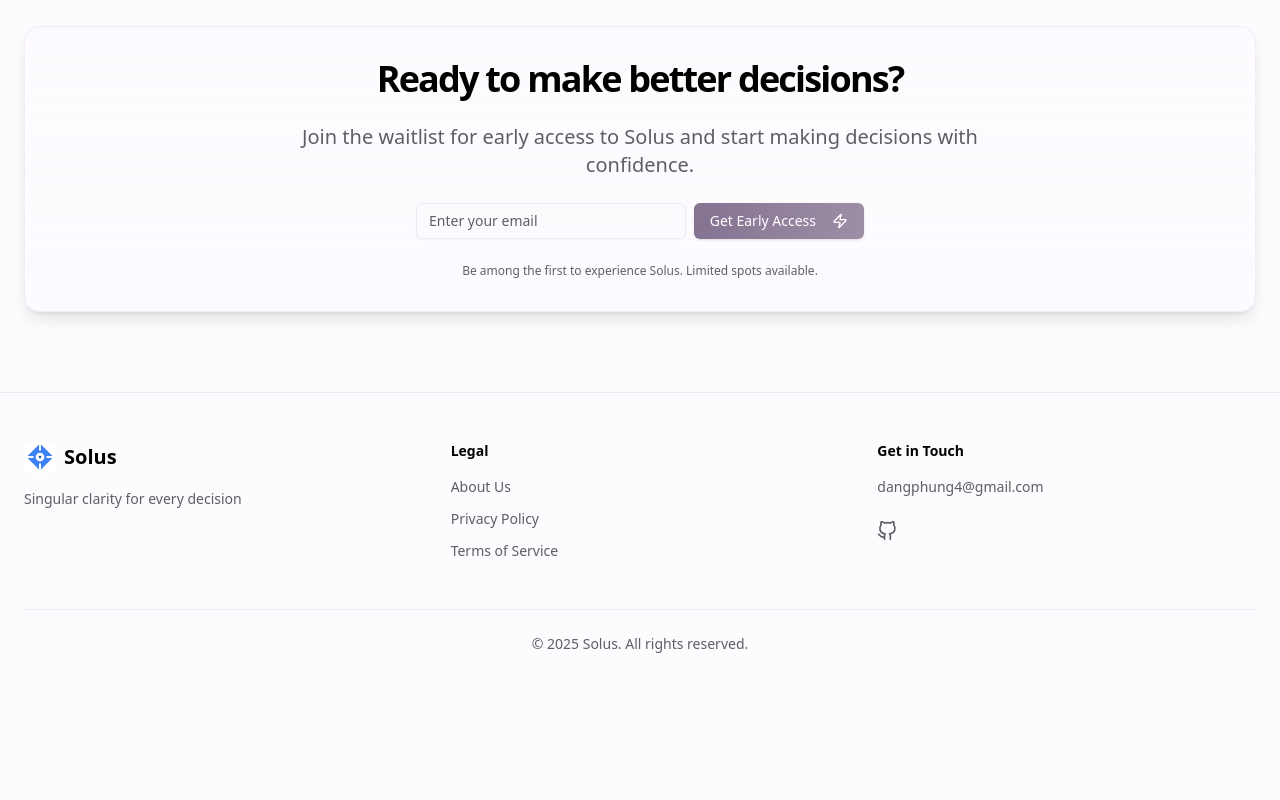
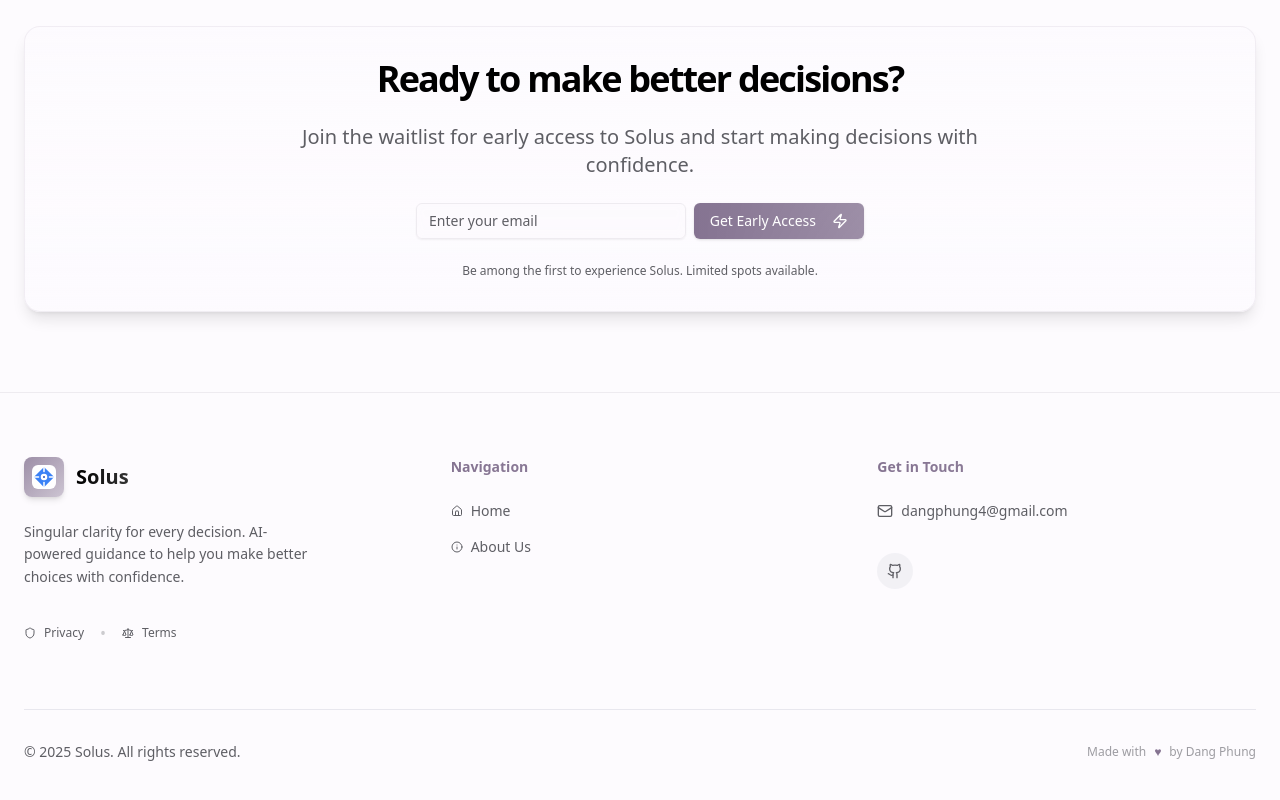
Before and after one commit to dangphung4/Solus, a React (Vite) app in the folder Solus/: page / in a window 1280 px wide. Shown: the part 3980-4780 px from the top of the page. Before the commit the page ends 4682 px from the top, so only its background shows below. Built offline with nearby package versions, Linux system fonts and the light colour scheme; no server answers.

Commit message:
feat: update ui for desktop footer

```diff
--- a/Solus/src/Core/Shared/Footer.tsx
+++ b/Solus/src/Core/Shared/Footer.tsx
@@ -1,5 +1,14 @@
-import { Link } from 'react-router-dom';
-import { cn } from '@/lib/utils';
+import { Link } from "react-router-dom";
+import { cn } from "@/lib/utils";
+import {
+  ArrowUpRight,
+  Mail,
+  Github,
+  Info,
+  Scale,
+  Shield,
+  Home,
+} from "lucide-react";
 
 interface FooterProps {
   className?: string;
@@ -9,77 +18,128 @@ export function Footer({ className }: FooterProps) {
   const currentYear = new Date().getFullYear();
 
   return (
-    <footer className={cn("border-t bg-background", className)}>
-      <div className="container px-4 py-8 md:px-6 md:py-12">
+    <footer
+      className={cn(
+        "border-t bg-background relative overflow-hidden",
+        className
+      )}
+    >
+      {/* Background gradients */}
+      <div className="absolute inset-0 bg-grid-white/[0.02] -z-10" />
+      <div className="absolute -bottom-24 -left-24 w-96 h-96 bg-primary/10 rounded-full blur-3xl opacity-30 -z-10" />
+      <div className="absolute -bottom-24 -right-24 w-96 h-96 bg-primary/10 rounded-full blur-3xl opacity-30 -z-10" />
+
+      <div className="container mx-auto px-4 py-12 md:px-6 md:py-16 max-w-7xl">
         <div className="grid grid-cols-1 gap-12 md:grid-cols-2 lg:grid-cols-3">
           {/* Brand Section */}
-          <div className="flex flex-col gap-4">
-            <Link to="/" className="flex items-center gap-2 group">
-              <img src="/favicon.svg" alt="Solus Logo" className="h-8 w-8" />
-              <span className="text-xl font-bold group-hover:text-primary transition-colors">Solus</span>
+          <div className="flex flex-col gap-6">
+            <Link to="/" className="flex items-center gap-3 group w-fit">
+              <div className="h-10 w-10 rounded-lg bg-gradient-to-br from-primary/80 to-primary/40 flex items-center justify-center shadow-md transition-all duration-300 group-hover:shadow-primary/20 group-hover:scale-110">
+                <img src="/favicon.svg" alt="Solus Logo" className="h-6 w-6" />
+              </div>
+              <span className="text-xl font-bold group-hover:text-primary transition-colors bg-clip-text text-transparent bg-gradient-to-r from-foreground to-foreground/80">
+                Solus
+              </span>
             </Link>
-            <p className="text-sm text-muted-foreground max-w-[300px]">
-              Singular clarity for every decision
+            <p className="text-sm text-muted-foreground max-w-[300px] leading-relaxed">
+              Singular clarity for every decision. AI-powered guidance to help
+              you make better choices with confidence.
             </p>
+            <div className="flex items-center gap-4 mt-2">
+              <Link
+                to="/privacy-policy"
+                className="text-xs text-muted-foreground hover:text-primary transition-colors underline-offset-4 hover:underline"
+              >
+                <div className="flex items-center gap-2">
+                  <Shield className="h-3 w-3" />
+                  Privacy
+                </div>
+              </Link>
+              <span className="text-muted-foreground/30">•</span>
+              <Link
+                to="/terms-of-service"
+                className="text-xs text-muted-foreground hover:text-primary transition-colors underline-offset-4 hover:underline"
+              >
+                <div className="flex items-center gap-2">
+                  <Scale className="h-3 w-3" />
+                  Terms
+                </div>
+              </Link>
+            </div>
           </div>
 
           {/* Quick Links */}
-          <div className="flex flex-col gap-4">
-            <h3 className="text-sm font-semibold">Legal</h3>
-            <nav className="flex flex-col gap-3">
-              <Link to="/about-us" className="text-sm text-muted-foreground hover:text-foreground transition-colors">
-                About Us
+          <div className="flex flex-col gap-6">
+            <h3 className="text-sm font-semibold bg-clip-text text-transparent bg-gradient-to-r from-primary to-primary/80">
+              Navigation
+            </h3>
+            <nav className="flex flex-col gap-4">
+              <Link
+                to="/"
+                className="text-sm text-muted-foreground group flex items-center gap-2 w-fit transition-colors hover:text-foreground"
+              >
+                <Home className="h-3 w-3" />
+                <span className="group-hover:underline underline-offset-4">
+                  Home
+                </span>
+                <ArrowUpRight className="h-3 w-3 opacity-0 -translate-x-2 group-hover:opacity-100 group-hover:translate-x-0 transition-all" />
               </Link>
-              <Link to="/privacy-policy" className="text-sm text-muted-foreground hover:text-foreground transition-colors">
-                Privacy Policy
-              </Link>
-              <Link to="/terms-of-service" className="text-sm text-muted-foreground hover:text-foreground transition-colors">
-                Terms of Service
+              <Link
+                to="/about-us"
+                className="text-sm text-muted-foreground group flex items-center gap-2 w-fit transition-colors hover:text-foreground"
+              >
+                <Info className="h-3 w-3" />
+                <span className="group-hover:underline underline-offset-4">
+                  About Us
+                </span>
+                <ArrowUpRight className="h-3 w-3 opacity-0 -translate-x-2 group-hover:opacity-100 group-hover:translate-x-0 transition-all" />
               </Link>
             </nav>
           </div>
 
           {/* Contact Section */}
-          <div className="flex flex-col gap-4">
-            <h3 className="text-sm font-semibold">Get in Touch</h3>
+          <div className="flex flex-col gap-6">
+            <h3 className="text-sm font-semibold bg-clip-text text-transparent bg-gradient-to-r from-primary to-primary/80">
+              Get in Touch
+            </h3>
             <a
               href="mailto:dangphung4@gmail.com"
-              className="text-sm text-muted-foreground hover:text-foreground transition-colors"
+              className="text-sm text-muted-foreground group flex items-center gap-2 w-fit transition-colors hover:text-foreground"
             >
-              dangphung4@gmail.com
+              <Mail className="h-4 w-4" />
+              <span className="group-hover:underline underline-offset-4">
+                dangphung4@gmail.com
+              </span>
             </a>
             <div className="flex items-center gap-4 mt-2">
               <a
                 href="https://github.com/dangphung4"
                 target="_blank"
                 rel="noopener noreferrer"
-                className="text-muted-foreground hover:text-foreground transition-colors"
+                className="h-9 w-9 rounded-full bg-muted/50 flex items-center justify-center text-muted-foreground hover:text-primary hover:bg-muted transition-colors duration-300"
+                aria-label="GitHub"
               >
-                <svg
-                  xmlns="http://www.w3.org/2000/svg"
-                  width="20"
-                  height="20"
-                  viewBox="0 0 24 24"
-                  fill="none"
-                  stroke="currentColor"
-                  strokeWidth="2"
-                  strokeLinecap="round"
-                  strokeLinejoin="round"
-                  className="h-5 w-5"
-                >
-                  <path d="M9 19c-5 1.5-5-2.5-7-3m14 6v-3.87a3.37 3.37 0 0 0-.94-2.61c3.14-.35 6.44-1.54 6.44-7A5.44 5.44 0 0 0 20 4.77 5.07 5.07 0 0 0 19.91 1S18.73.65 16 2.48a13.38 13.38 0 0 0-7 0C6.27.65 5.09 1 5.09 1A5.07 5.07 0 0 0 5 4.77a5.44 5.44 0 0 0-1.5 3.78c0 5.42 3.3 6.61 6.44 7A3.37 3.37 0 0 0 9 18.13V22"></path>
-                </svg>
-                <span className="sr-only">GitHub</span>
+                <Github className="h-4 w-4" />
               </a>
             </div>
           </div>
         </div>
 
         {/* Copyright Section */}
-        <div className="mt-12 pt-6 border-t">
-          <p className="text-center text-sm text-muted-foreground">
-            © {currentYear} Solus. All rights reserved.
-          </p>
+        <div className="mt-16 pt-8 border-t border-muted">
+          <div className="flex flex-col md:flex-row justify-between items-center gap-4">
+            <p className="text-center text-sm text-muted-foreground">
+              © {currentYear} Solus. All rights reserved.
+            </p>
+
+            <div className="text-xs text-muted-foreground/60 flex items-center gap-2">
+              <span>Made with</span>
+              <div className="relative">
+                <span className="text-primary animate-pulse">♥</span>
+              </div>
+              <span>by Dang Phung</span>
+            </div>
+          </div>
         </div>
       </div>
     </footer>
```
